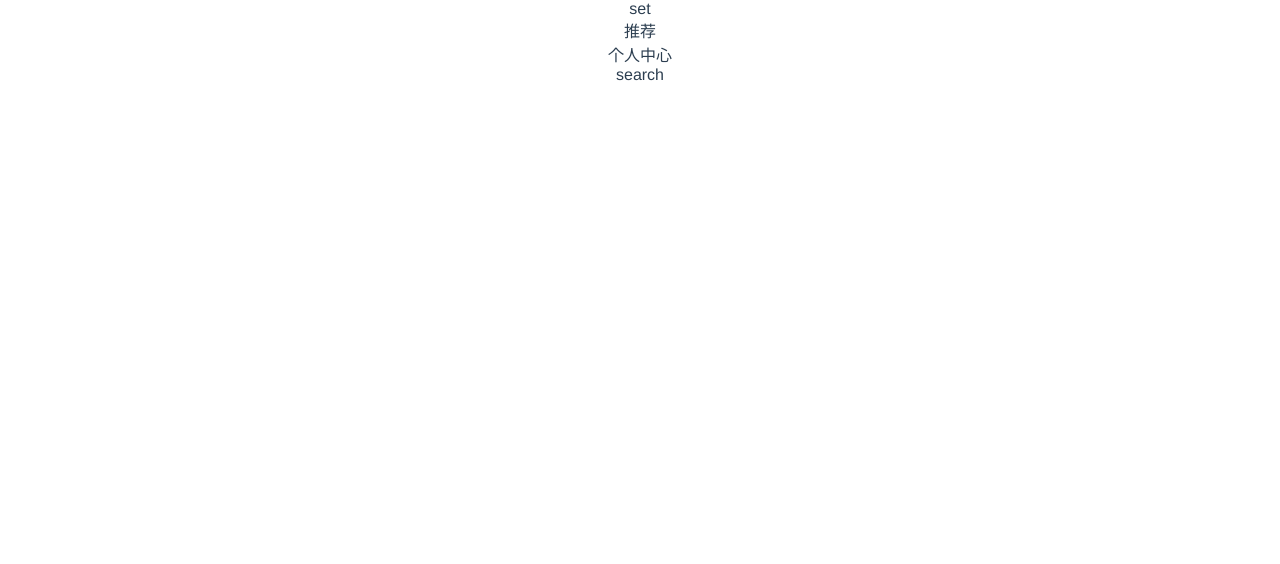
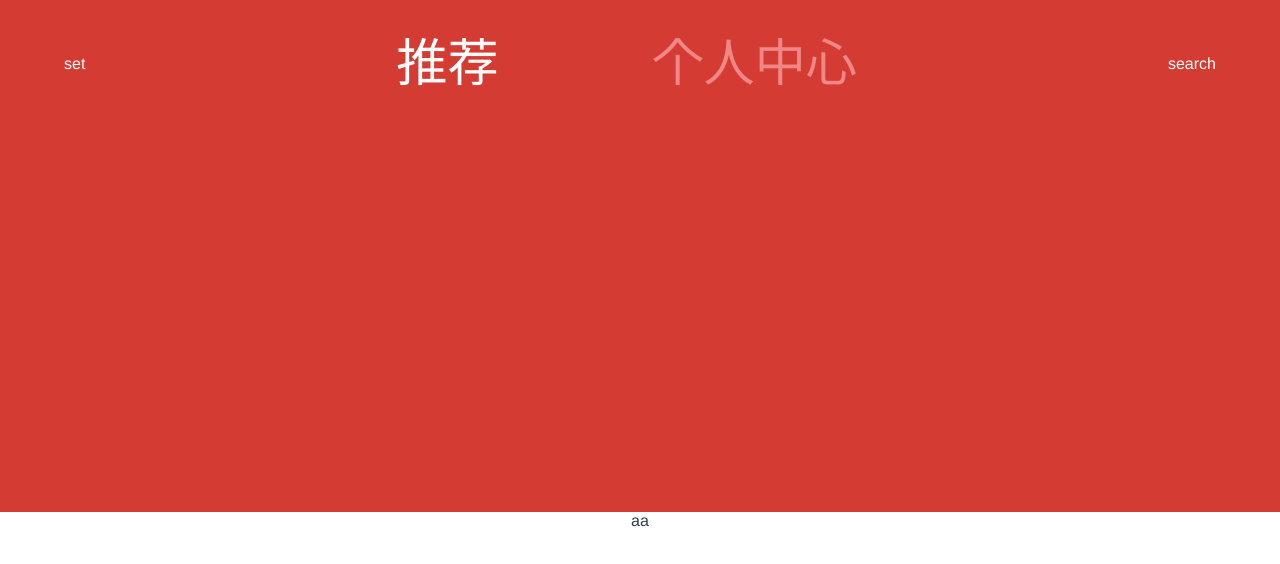
Before and after one commit to chendx97/music-vue, a Vue app: page / in a window 1280 px wide. Shown: the top 564 px of the page. Built offline with nearby package versions, Linux system fonts and the light colour scheme.

Commit message:
switch tab

```diff
--- a/src/views/Home.vue
+++ b/src/views/Home.vue
@@ -1,13 +1,16 @@
 <template>
 	<div class="home">
 		<div class="header">
-			<div class="setting">set</div>
-			<div class="tab-wrap">
-				<div>推荐</div>
-				<div>个人中心</div>
+			<div class="header-menu">
+				<div class="setting">set</div>
+				<div class="tab-wrap">
+					<div :class="currentTab ? '' : 'active'" @click="switchTab(0)">推荐</div>
+					<div :class="currentTab ? 'active' : ''" @click="switchTab(1)">个人中心</div>
+				</div>
+				<div class="search">search</div>
 			</div>
-			<div class="search">search</div>
 		</div>
+		<div class="body">{{currentTab ? personal : recommand}}</div>
 	</div>
 </template>
 
@@ -16,12 +19,54 @@
 
 export default {
 	name: 'home',
+	data () {
+		return {
+			currentTab: 0,
+			recommand: 'aa',
+			personal: 'bb'
+		}
+	},
 	mounted () {
 		// api.getRecommendSongList(res => {
 		// 	console.log(res)
 		// 	this.result = res.data.result
 		// }, err => {
 		// })
+	},
+	methods: {
+		switchTab (idx) {
+			this.currentTab = idx
+		}
 	}
 }
 </script>
+
+<style lang="stylus" scoped>
+.home {
+	.header {
+		background: #d43c33;
+		color: #fff;
+		height: 40vw;
+		padding: 0 5vw;
+
+		.header-menu {
+			height: 10vw;
+			line-height: 10vw;
+			display: flex;
+			justify-content: space-between;
+
+			.tab-wrap {
+				width: 40%;
+				display: flex;
+				justify-content: space-between;
+				font-size: 4vw;
+				color: #f18686;
+
+				.active {
+					color: #fff;
+				}
+			}
+		}
+	}
+}
+</style>
```
